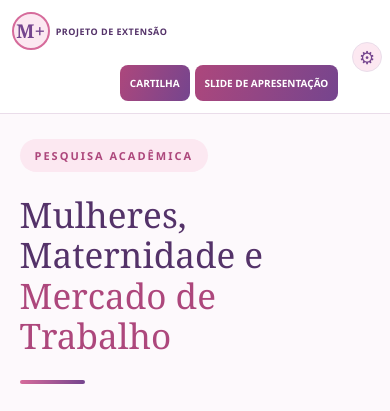
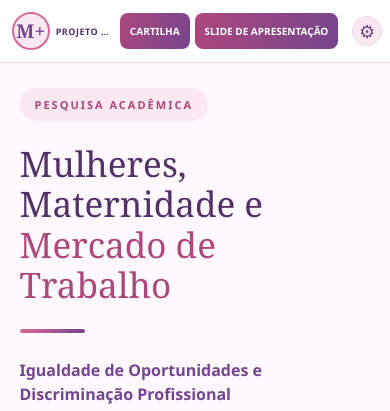
Before and after one commit to juniorrdantas/mulheres-maternidade, a FastAPI app: page / in a window 390 px wide. Shown: the top 411 px of the page. Run offline with FastAPI, Linux system fonts and the light colour scheme; some libraries are stand-ins or nearby versions.

Commit message:
Corrige layout do cabecalho no celular

```diff
--- a/static/style.css
+++ b/static/style.css
@@ -614,35 +614,47 @@ a {
 }
 
 /* ======================================
-   CELULARES
+   CELULARES (Correção do Cabeçalho)
 ====================================== */
 
 @media (max-width: 700px) {
 
     .topo {
         display: flex;
-        flex-direction: column;
-        align-items: stretch;
-        gap: 15px;
-        padding: 15px 5%;
+        flex-direction: row; /* Mantém em linha como no desktop */
+        align-items: center;
+        justify-content: space-between;
+        gap: 8px;
+        padding: 12px 15px;
         min-height: auto;
+        position: relative;
     }
 
     .marca {
-        width: 100%;
+        display: flex;
+        align-items: center;
         gap: 8px;
-        flex-shrink: 1;
+        flex: 1;
+        min-width: 0;
     }
 
     .emblema {
-        width: 45px;
-        height: 45px;
-        font-size: 21px;
+        width: 38px;
+        height: 38px;
+        font-size: 18px;
+        flex-shrink: 0;
+    }
+
+    .marca div {
+        min-width: 0;
     }
 
     .marca strong {
-        font-size: 11px;
-        padding-right: 0;
+        font-size: 10px;
+        letter-spacing: 0.5px;
+        white-space: nowrap;
+        overflow: hidden;
+        text-overflow: ellipsis;
     }
 
     .marca small {
@@ -650,39 +662,36 @@ a {
         letter-spacing: 1px;
     }
 
-    /* Documentos no cabeçalho */
-
+    /* Documentos e Engrenagem ajustados para o mobile */
     .acoes-topo {
-        width: 100%;
         display: flex;
-        flex-wrap: wrap;
         align-items: center;
-        justify-content: flex-start;
-        gap: 8px;
-        margin: 0;
-        padding: 0;
+        gap: 6px;
+        margin-left: 0;
+        padding-right: 36px; /* Espaço para a engrenagem absoluta */
+        flex-shrink: 0;
     }
 
     .acoes-topo .botao-documento {
-        flex: 0 1 auto;
-        min-height: 36px;
-        padding: 9px 12px;
-        font-size: 10px;
+        min-height: 32px;
+        padding: 6px 10px;
+        font-size: 9px;
         white-space: nowrap;
     }
 
     .botao-admin {
-        position: static;
-        transform: none;
-        margin-left: auto;
-        flex-shrink: 0;
+        position: absolute;
+        top: 50%;
+        right: 12px;
+        transform: translateY(-50%);
+        margin-left: 0;
         width: 30px;
         height: 30px;
-        font-size: 18px;
+        font-size: 16px;
     }
 
     .botao-admin:hover {
-        transform: rotate(45deg);
+        transform: translateY(-50%) rotate(45deg);
     }
 
     main {
```
